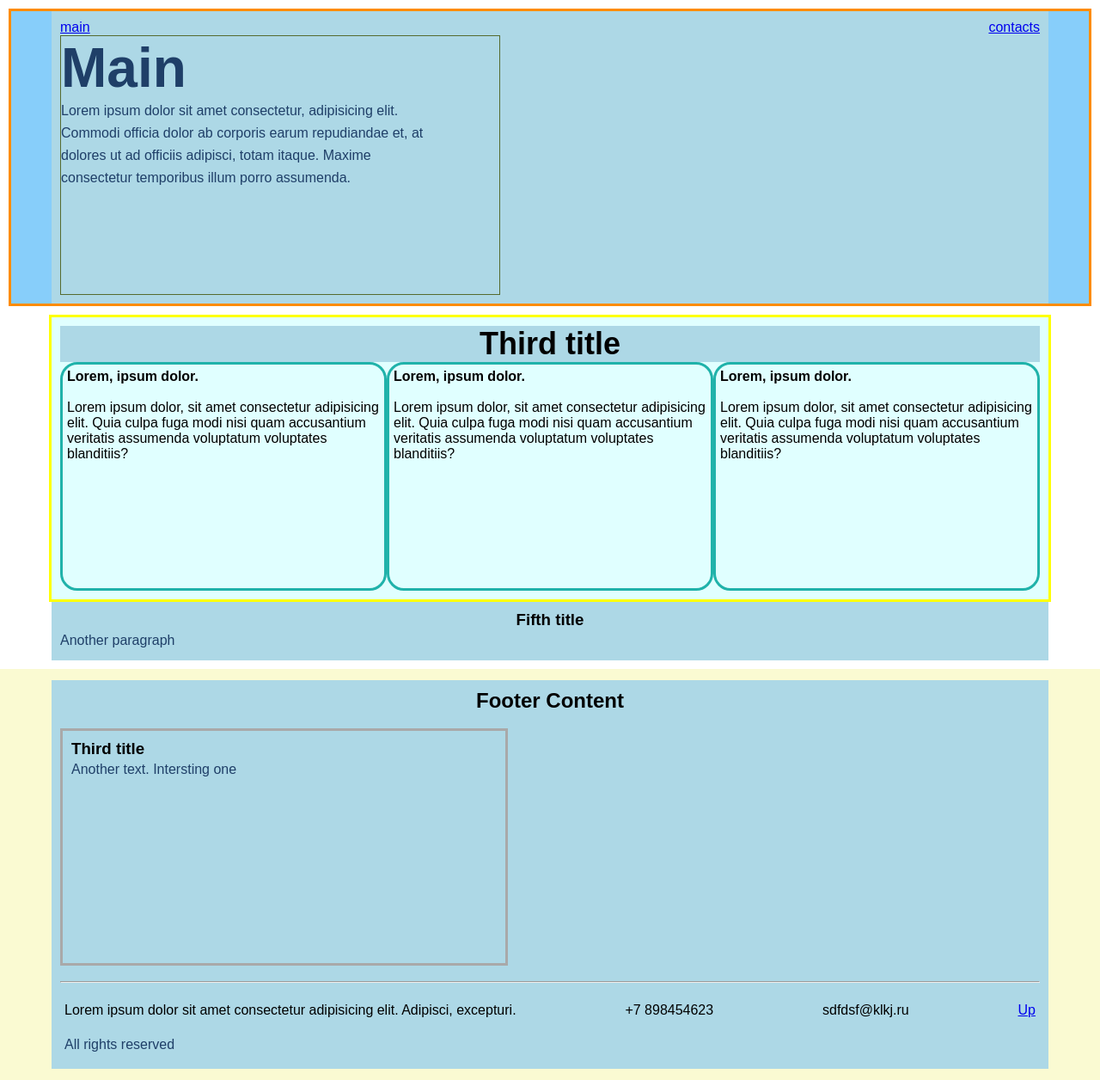
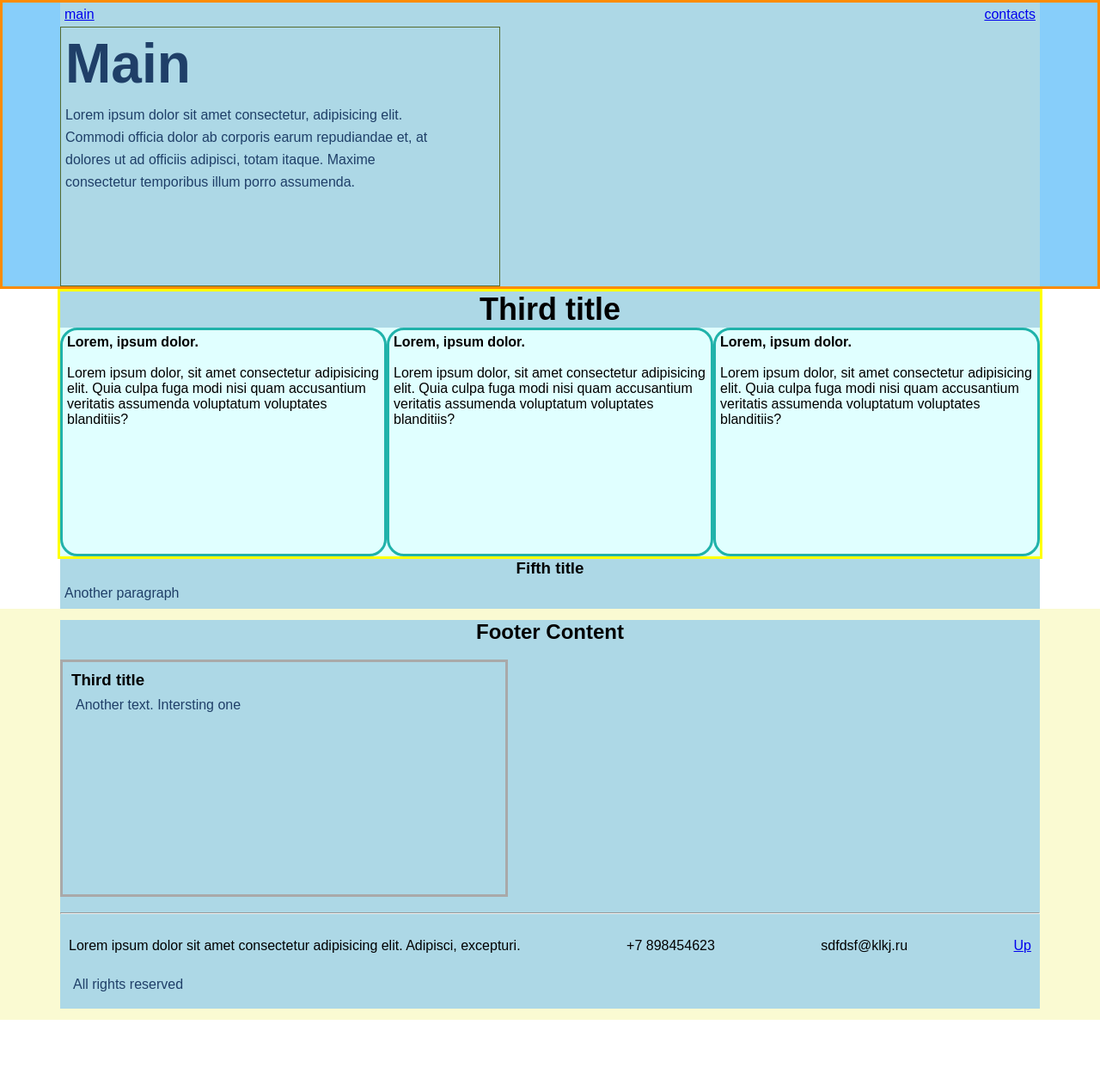
Before and after one commit to IgorLevch/HTML_project, a plain HTML site: page index.html in a window 1280 px wide. Shown: the whole page at 86% size. After the commit the page ends 1186 px from the top, so only its background shows below. Drawn offline with Linux system fonts and the light colour scheme.

```diff
--- a/style.css
+++ b/style.css
@@ -16,7 +16,7 @@ body{
     line-height:26px;
     color:#1F3F68;
     width: 425px;
-
+   padding: 5px;
 
 }
 
@@ -24,6 +24,7 @@ body{
     font-size: 64px;
     color: #1F3F68;
     width: 510px;
+    padding: 5px;
 }
 .join{
     font-weight: 500;
@@ -67,6 +68,7 @@ body{
     list-style-type: none;
     display: flex;
     justify-content: space-between;
+    padding:5px;
    }
 
    .top_info{
@@ -77,16 +79,15 @@ body{
    }
 
    .container{
-    margin-left: 50px;
-    margin-right: 50px;
-    padding: 10px;
+
     width: 1140px;
     margin: 0 auto;
     background-color:  lightblue;
+
     }
    .top{
     border: 3px solid darkorange;
-    margin: 10px;
+
     background-color: lightskyblue;
    }
 
@@ -114,10 +115,9 @@ body{
 
    .what-we-do{
     border: 3px solid yellow;
-    margin: 10px;
-    padding: 10px;
     background-color: lightcyan;
     margin: 0 auto;
+
    }
 
     .entire{
@@ -131,7 +131,7 @@ body{
     border: 3px solid lightgoldenrodyellow;
     padding: 10px;
     background-color: lightgoldenrodyellow;
-    margin-top: 10px;
+
    }
 
    .footer_text{
@@ -142,7 +142,7 @@ body{
    }
 
    .footer_bottom{
-    padding: 5px;
+    padding: 10px;
     margin-left: 50px;
     margin-right: 50px;
 
@@ -167,6 +167,7 @@ body{
     border-bottom-right-radius: 20px;
     width: 400px;
     background-color: lightcyan;
+    padding:5px;
 
    }
 
```
